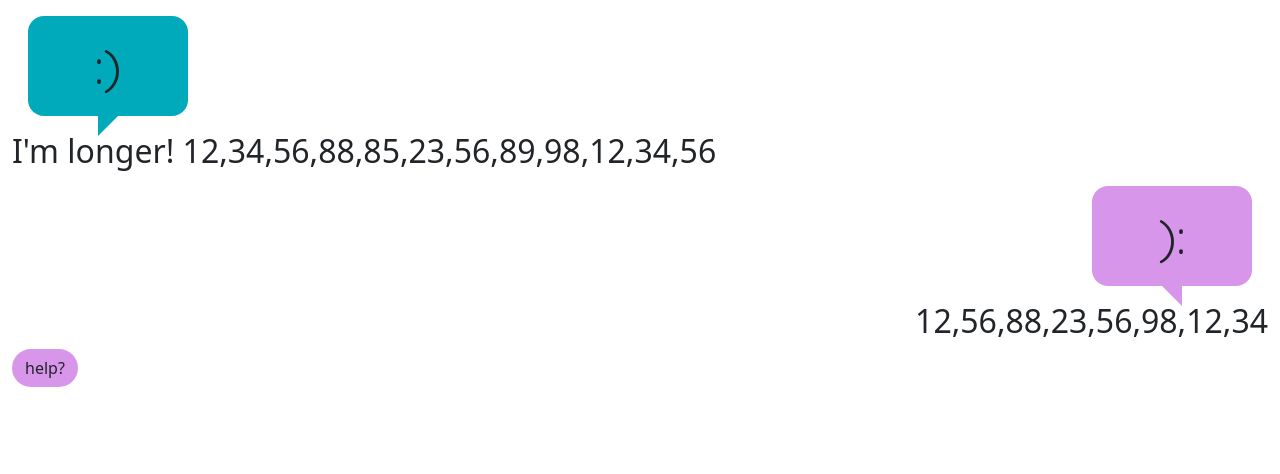
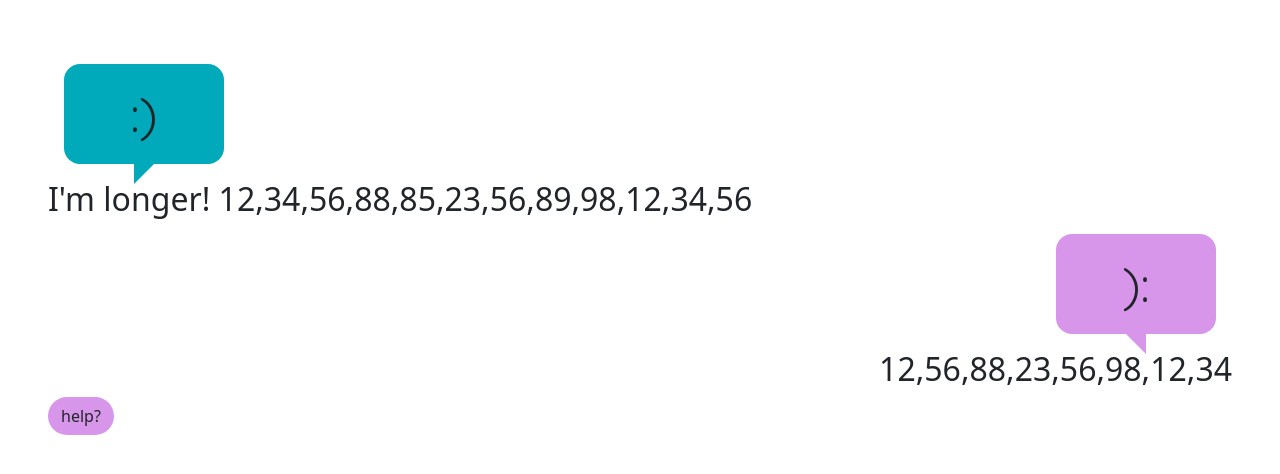
Before and after one commit to MartinaPerozzi/-js-jsnacks-blocco-2, a plain HTML site: page JSnack4 (Bonus)/index.html in a window 1280 px wide. Drawn offline with nearby package versions, Linux system fonts and the light colour scheme.

Commit message:
js4- padding

```diff
--- a/JSnack4 (Bonus)/index.html
+++ b/JSnack4 (Bonus)/index.html
@@ -25,7 +25,7 @@
 </head>
 
 <body>
-	<div class="container-fluid">
+	<div class="container-fluid p-5">
 		<div class="bubble-one">
 			<div class="speech-bubble m-3 d-flex align-items-center justify-content-center">
 				<span>:)</span>
```
